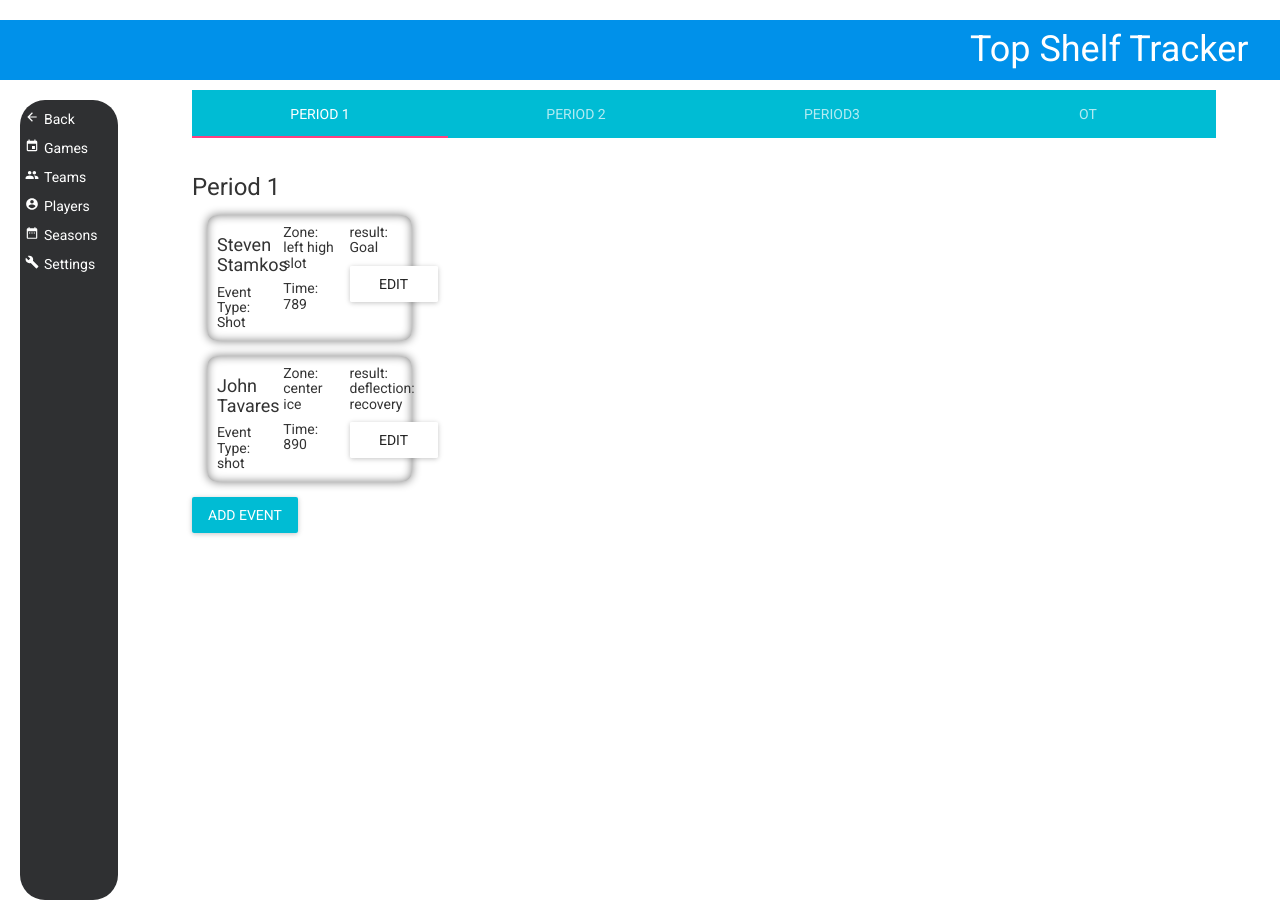
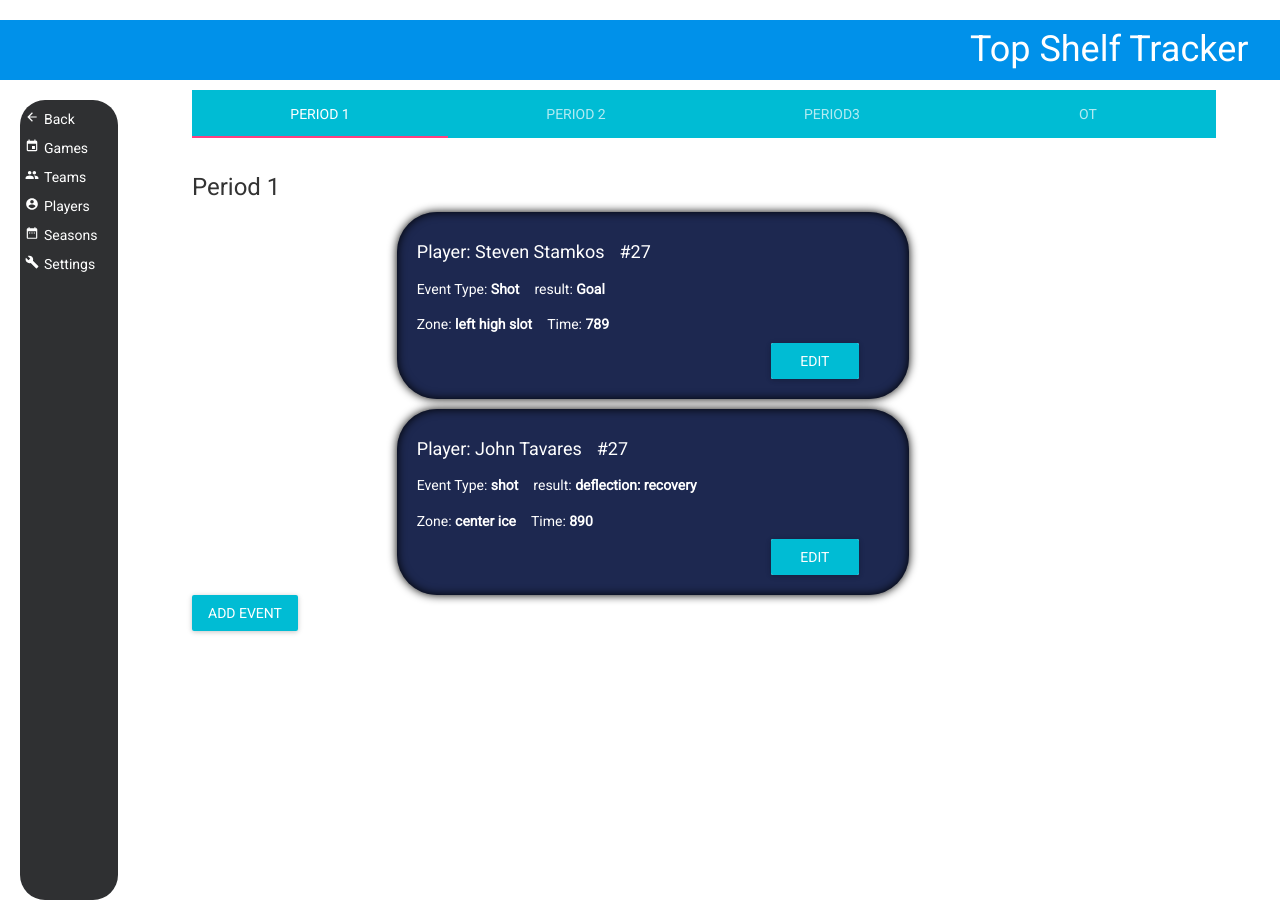
Before and after one commit to shiftyfive/top-shelf-tracker-UI, a React (Create React App) app: page /app/1/1 in a window 1280 px wide. Built offline with nearby package versions, Linux system fonts and the light colour scheme.

Commit message:
finished styling on event componenet ... for now

```diff
--- a/src/components/event.jsx
+++ b/src/components/event.jsx
@@ -3,22 +3,36 @@ import superagent from 'superagent';
 import style from '../styles/event.css';
 import Button from 'material-ui/RaisedButton';
 
+const styles = {
+  button: {
+    borderRaius: 40,
+  }
+}
 
 const Event = props => (
-  <div className="event">
-    <h4>{props.playerName}</h4>
-    <div className="col1">
-      <h5>Event Type: {props.eventType}</h5>
-      <h5>Zone: {props.eventZone}</h5>
+  <div className="event-container">
+    <div className="event-row">
+      <h4 className="left">Player: {props.playerName}</h4>
+      <h4 className="right"> #27 {props.jersey_number}</h4>
     </div>
-    <div className="col2">
-      <h5>Time: {props.eventTime}</h5>
-      <h5>result: {props.result}</h5>
-      <Button
-        variant="raised"
-        label="Edit"
-        default
-      />
+    <div className="event-row">
+      <h5 className="left">Event Type: <span className="event-text">{props.eventType}</span></h5>
+      <h5 className="right">result: <span className="event-text">{props.result}</span></h5>
+    </div>
+    <div>
+      <div className="event-row">
+        <h5 className="left">Zone: <span className="event-text">{props.eventZone}</span></h5>
+        <h5 className="right">Time: <span className="event-text">{props.eventTime}</span></h5>
+      </div>
+      <div>
+        <Button
+          className="button-edit-event"
+          primary={true}
+          variant="raised"
+          label="Edit"
+          default
+        />
+      </div>
     </div>
   </div>
 );
--- a/src/styles/event.css
+++ b/src/styles/event.css
@@ -1,4 +1,35 @@
-.event {
+.event-container {
+  padding: 20px;
+  width:50%;
+  margin-left: 20%;
+  margin-top: 10px;
+  color: white;
+  background-color: #1d2850;
+  box-shadow: inset 0 0 10px black, 0 0 10px black;
+  border-radius: 40px;
+}
+
+[class*='event-col-'] {
+  float: left
+}
+
+.event-row{
+  display: flex;
+}
+
+.left {
+  margin-right: 15px;
+}
+
+.button-edit-event {
+  margin-left: 75%;
+
+}
+
+.event-text {
+  font-weight: bold;
+}
+/* .event {
   width: 20%;
   -webkit-column-count: 3;
   -moz-column-count: 3;
@@ -7,4 +38,4 @@
   padding: 10px;
   margin: 15px;
   box-shadow: inset 0 0 10px grey, 0 0 10px grey;
-}
+} */
```
